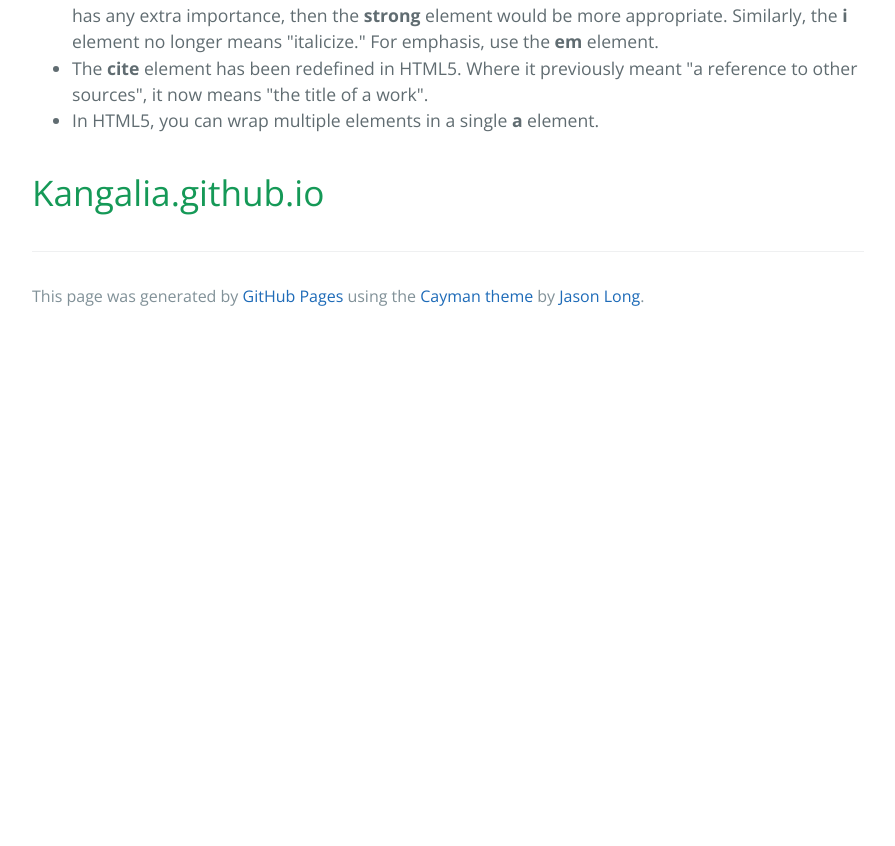
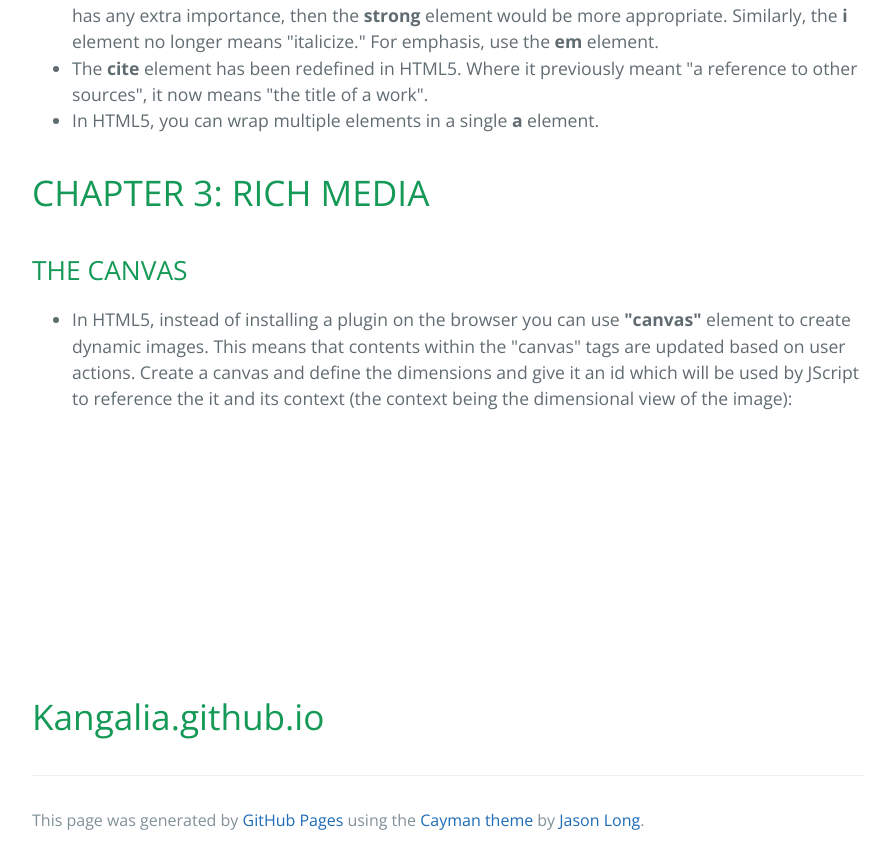
Before and after one commit to Kangalia/Kangalia.github.io, a plain HTML site: page html5.html in a window 1280 px wide. Shown: the part 1951-2797 px from the top of the page, without its empty margins (192-1087 px from the left). Before the commit the page ends 2291 px from the top, so only its background shows below. Drawn offline with nearby package versions, Linux system fonts and the light colour scheme.

Commit message:
Adding chapter 3

```diff
--- a/html5.html
+++ b/html5.html
@@ -12,6 +12,7 @@
     <meta charset="UTF-8">
     <title>Kangalia.GitHub.io by Kangalia</title>
     <meta name="viewport" content="width=device-width, initial-scale=1">
+    <script src="javascripts/image.js"></script>
     <link rel="stylesheet" type="text/css" href="stylesheets/normalize.css"
           media="screen">
     <link href='http://fonts.googleapis.com/css?family=Open+Sans:400,700'
@@ -29,7 +30,7 @@
 </section>
 
 <section class="main-content">
-    <h1>1. HISTORY OF HTML</h1>
+    <h1>CHAPTER 1: HISTORY OF HTML</h1>
     <ul>
         <li> HTML was the brainchild of Sir Tim, getting its origins
             from the Standard Generalized Markup Language (SGML).
@@ -62,7 +63,7 @@
         </li>
     </ul>
 
-    <h1>2. DESIGN PRINCIPLES OF HTML5</h1>
+    <h1>CHAPTER 2: DESIGN PRINCIPLES OF HTML5</h1>
 
     <h2>THE DESIGN PRINCIPLES</h2>
     <ul>
@@ -138,6 +139,24 @@
         </li>
     </ul>
 
+    <h1>CHAPTER 3: RICH MEDIA</h1>
+    <h2>THE CANVAS</h2>
+    <ul>
+        <li>
+            In HTML5, instead of installing a plugin on the browser you can
+            use <strong>"canvas"</strong> element to create dynamic images.
+            This means that contents within the "canvas" tags are updated
+            based on user actions. Create a canvas and define the dimensions
+            and give it an id which will be used by JScript to reference the
+            it and its context (the context being the dimensional view of
+            the image):
+        <canvas id="sample-image" width="360" height="240">
+            <p>Sample Image</p>
+            <img src="Kangalia.github.io/assets/31b89e34659297d06133f2cceeaef4fc.jpg">
+        </canvas>
+        </li>
+    </ul>
+
     <h1><a id="kangaliagithubio" class="anchor"
            href="https://github.com/Kangalia/Kangalia.github.io"
            aria-hidden="true">
--- /dev/null
+++ b/javascripts/image.js
@@ -0,0 +1,6 @@
+/**
+ * Created by kangalia on 7/3/15.
+ */
+
+var canvas = document.getElementById("sample-image");
+var context = canvas.getContext("2d")
```
Also changed, not shown: assets/31b89e34659297d06133f2cceeaef4fc.jpg (added), 1 other file.
